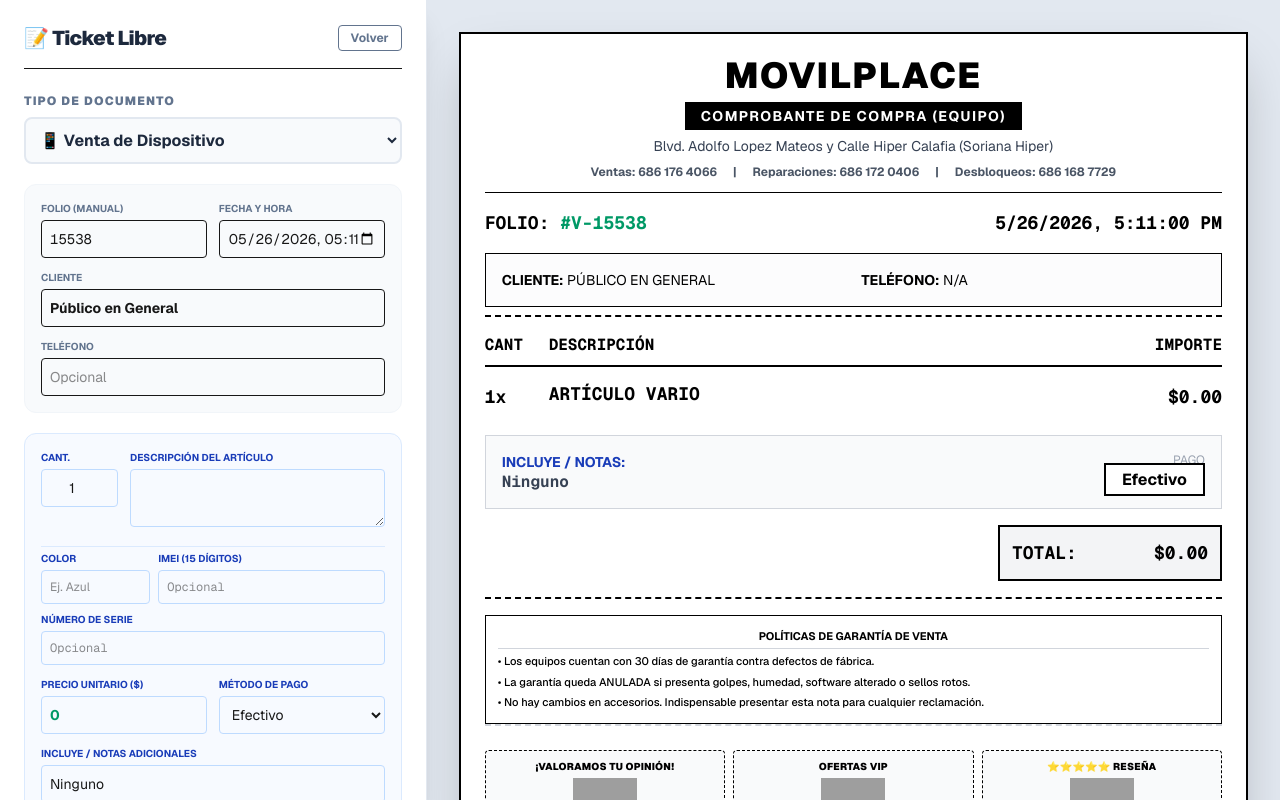
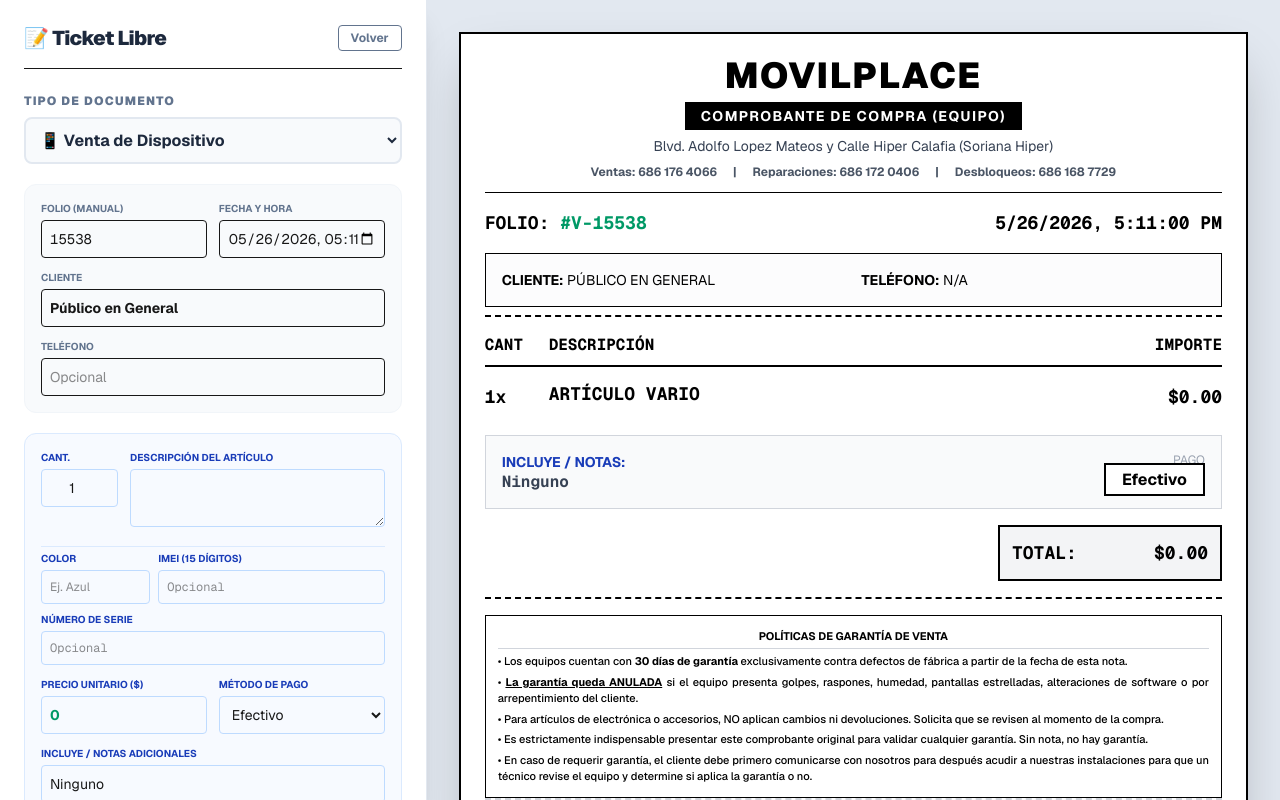
Before and after one commit to Ricardo-rdz-dz/celulares-frontend, a Next.js app: page /admin/ticket-manual in a window 1280 px wide. Shown: the top 800 px of the page. Built offline with nearby package versions, Linux system fonts and the light colour scheme; sample sign-in values are in the browser's storage; grey boxes are pictures that could not be loaded.

Commit message:
se actualiza ticket de venta manual en temas de garantia v1.6.2

```diff
--- a/app/admin/ticket-manual/page.tsx
+++ b/app/admin/ticket-manual/page.tsx
@@ -315,10 +315,13 @@ export default function TicketManual() {
               </>
             ) : (
               <>
-                <p className="font-bold text-center border-b border-gray-300 pb-1 uppercase mb-1">Políticas de Garantía de Venta</p>
-                <p>• Los equipos cuentan con 30 días de garantía contra defectos de fábrica.</p>
-                <p>• La garantía queda ANULADA si presenta golpes, humedad, software alterado o sellos rotos.</p>
-                <p>• No hay cambios en accesorios. Indispensable presentar esta nota para cualquier reclamación.</p>
+               <p className="font-bold text-center border-b border-gray-300 pb-1 uppercase mb-1">Políticas de Garantía de Venta</p>
+          <p>• Los equipos cuentan con <span className="font-bold">30 días de garantía</span> exclusivamente contra defectos de fábrica a partir de la fecha de esta nota.</p>
+          <p>• <span className="font-bold underline">La garantía queda ANULADA</span> si el equipo presenta golpes, raspones, humedad, pantallas estrelladas, alteraciones de software o por arrepentimiento del cliente.</p>
+          <p>• Para artículos de electrónica o accesorios, NO aplican cambios ni devoluciones. Solicita que se revisen al momento de la compra.</p>
+          <p>• Es estrictamente indispensable presentar este comprobante original para validar cualquier garantía. Sin nota, no hay garantía.</p>
+          <p>• En caso de requerir garantía, el cliente debe primero comunicarse con nosotros para después acudir a nuestras instalaciones para que un técnico revise el equipo y determine si aplica la garantía o no.</p>
+
               </>
             )}
           </div>
```
